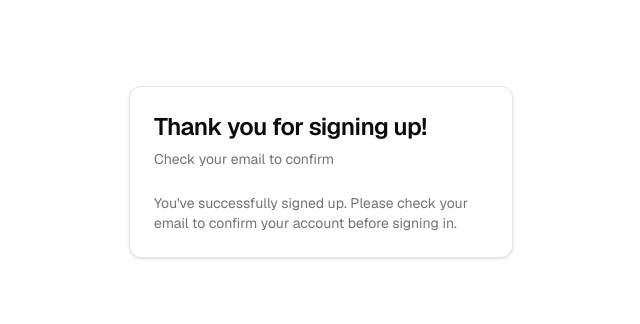
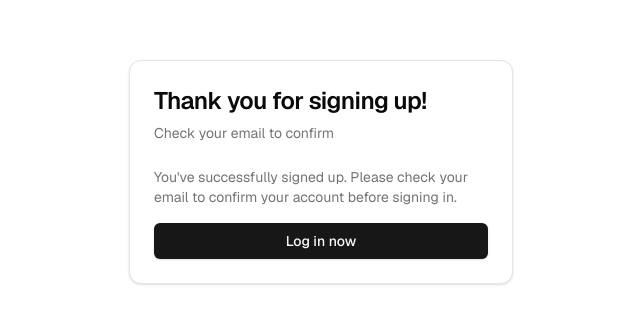
Before and after one commit to guidoputignano/viscompass, a Next.js app: page /auth/sign-up-success in a window 1280 px wide. Shown: the part 228-552 px from the top of the page, without its empty margins (319-959 px from the left). Built offline with nearby package versions, Linux system fonts and the light colour scheme; no server answers.

Commit message:
Add login link to sign-up-success page

```diff
--- a/app/auth/sign-up-success/page.tsx
+++ b/app/auth/sign-up-success/page.tsx
@@ -1,3 +1,4 @@
+import { Button } from "@/components/ui/button";
 import {
   Card,
   CardContent,
@@ -5,6 +6,7 @@ import {
   CardHeader,
   CardTitle,
 } from "@/components/ui/card";
+import Link from "next/link";
 
 export default function Page() {
   return (
@@ -23,6 +25,9 @@ export default function Page() {
                 You&apos;ve successfully signed up. Please check your email to
                 confirm your account before signing in.
               </p>
+              <Button asChild className="mt-4 w-full">
+                <Link href="/auth/login">Log in now</Link>
+              </Button>
             </CardContent>
           </Card>
         </div>
```
